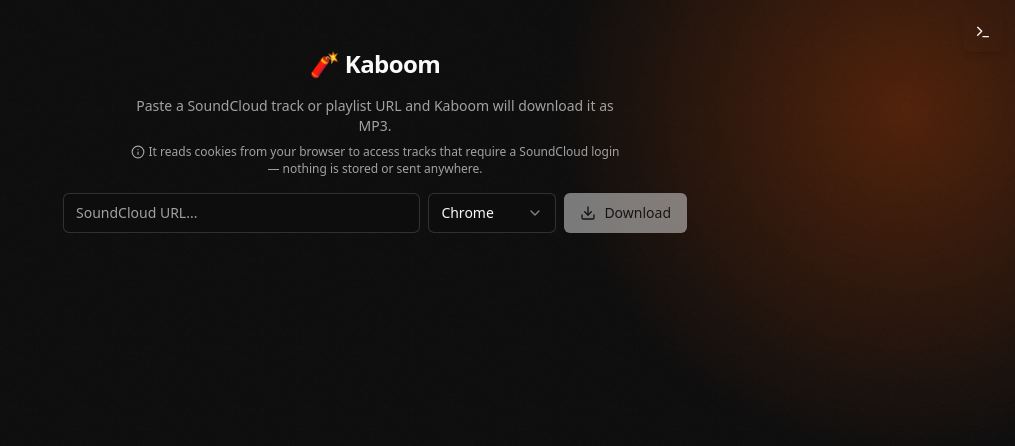
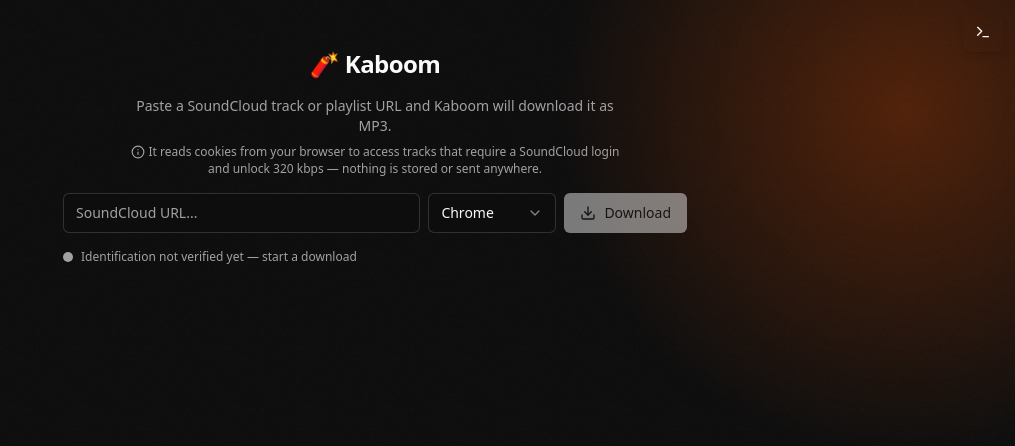
Before and after one commit to yuyujijin/kaboom, a React (Vite) app: page / in a window 1280 px wide. Shown: the top 446 px of the page, without its empty margins (265-1280 px from the left). Built offline with nearby package versions, Linux system fonts and the light colour scheme.

Commit message:
feat: add identification light

```diff
--- a/src/main/downloader.ts
+++ b/src/main/downloader.ts
@@ -126,9 +126,11 @@
     let rateLimitedAt: number | undefined
     let retryAttempt: number | undefined
     let warning: string | undefined
+    let identified: boolean | undefined
 
     const retryRe = /Retrying \((\d+)\/(\d+)\)/
-    const credentialsRe = /Original download format is only available for registered users/
+    const credentialsRe = /Original download format is only available for registered users|WARNING: find-generic-password failed/
+    const loggingInRe = /\[soundcloud\] Logging in/
 
     proc.stdout.on('data', (data: Buffer) => {
       for (const line of data.toString().split('\n')) {
@@ -136,6 +138,10 @@
         if (!trimmed) continue
 
         writeLine(`[stdout] ${trimmed}`)
+
+        if(loggingInRe.test(trimmed)) {
+          identified = true;
+        }
 
         if (trimmed.startsWith(TRACK_PREFIX)) {
           try {
@@ -163,6 +169,7 @@
             retryAttempt,
             maxRetries: RETRY_MAX,
             warning,
+            identified,
           })
         } catch {
           // malformed progress line — ignore
@@ -188,6 +195,7 @@
 
         if (credentialsRe.test(trimmed)) {
           warning = 'Not logged in to SoundCloud — downloading at lower quality'
+          identified = false;
         }
 
         onProgress({
@@ -197,6 +205,7 @@
           retryAttempt,
           maxRetries: RETRY_MAX,
           warning,
+          identified,
         })
       }
     })
@@ -205,7 +214,7 @@
       writeLine(`[exit] code ${code}`)
       logStream.end()
       if (code === 0) {
-        onProgress({ status: 'done', message: 'Download complete' })
+        onProgress({ status: 'done', message: 'Download complete', identified })
         resolve()
       } else {
         const err = `yt-dlp exited with code ${code}`
--- a/src/renderer/App.tsx
+++ b/src/renderer/App.tsx
@@ -5,6 +5,7 @@
 import { OrangeGlow } from './components/ui/OrangeGlow'
 import { DownloadForm } from './components/download/DownloadForm'
 import { DownloadStatus } from './components/download/DownloadStatus'
+import { IdentificationLight } from './components/download/IdentificationLight'
 import { RateLimitAlert } from './components/download/RateLimitAlert'
 import { TrackList } from './components/track/TrackList'
 import { useRateLimit } from './hooks/use-rate-limit'
@@ -33,6 +34,8 @@
   const [tracks, setTracks] = useState<{ info: TrackInfo; percent?: number; done?: boolean }[]>([])
   const [outputDir, setOutputDir] = useState<string | null>(null)
   const [logPath, setLogPath] = useState<string | null>(null)
+  // Last known identification result (undefined until a download reports it).
+  const [identified, setIdentified] = useState<boolean | undefined>(undefined)
 
   const { isRateLimited, rateLimit, setRateLimit } = useRateLimit(loading)
 
@@ -46,6 +49,7 @@
     setLoading(true)
     setStatus(null)
     setTracks([])
+    setIdentified(undefined)
 
     const cleanupStarted = window.api.onDownloadStarted((lp) => {
       setLogPath(lp)
@@ -67,6 +71,7 @@
           prev.map((t, i) => (i === idx ? { ...t, percent: progress.percent } : t))
         )
       }
+      if (progress.identified != null) setIdentified(progress.identified)
       if (progress.rateLimitedAt != null) setRateLimit({ rateLimitedAt: progress.rateLimitedAt, retryAttempt: progress.retryAttempt, maxRetries: progress.maxRetries })
       // Merge to avoid flicker when a trackInfo event (no percent) arrives between tracks
       setStatus((prev) => (prev ? { ...prev, ...progress } : progress))
@@ -100,7 +105,7 @@
             Paste a SoundCloud track or playlist URL and Kaboom will download it as MP3.
           </p>
           <p className="text-center text-xs text-muted-foreground">
-            <Info className="inline-block mr-1 mb-0.5 h-3.5 w-3.5 shrink-0" />It reads cookies from your browser to access tracks that require a SoundCloud login — nothing is stored or sent anywhere.
+            <Info className="inline-block mr-1 mb-0.5 h-3.5 w-3.5 shrink-0" />It reads cookies from your browser to access tracks that require a SoundCloud login and unlock 320 kbps — nothing is stored or sent anywhere.
           </p>
         </div>
         <DownloadForm
@@ -112,6 +117,7 @@
           onBrowserChange={setBrowser}
           onSubmit={handleDownload}
         />
+        <IdentificationLight identified={identified} />
         {outputDir && (
           <button
             onClick={() => window.api.openFolder(outputDir)}
--- a/src/renderer/components/download/DownloadForm.tsx
+++ b/src/renderer/components/download/DownloadForm.tsx
@@ -3,7 +3,6 @@
 import { Button } from '../ui/button'
 import { Input } from '../ui/input'
 import { Select, SelectContent, SelectItem, SelectTrigger, SelectValue } from '../ui/select'
-import { cn } from '../../lib/utils'
 
 const BROWSERS: CookiesBrowser[] = [
   'chrome',
--- /dev/null
+++ b/src/renderer/components/download/IdentificationLight.tsx
@@ -0,0 +1,39 @@
+import { cn } from '../../lib/utils'
+
+interface IdentificationLightProps {
+  /** undefined = not verified yet, true = identified, false = not identified */
+  identified?: boolean
+}
+
+const STATES = {
+  unknown: {
+    dot: 'bg-muted-foreground',
+    glow: '',
+    text: 'text-muted-foreground',
+    label: 'Identification not verified yet — start a download',
+  },
+  identified: {
+    dot: 'bg-emerald-500',
+    glow: 'shadow-[0_0_8px_2px] shadow-emerald-500/50',
+    text: 'text-emerald-500',
+    label: 'Identified — 320 kbps unlocked',
+  },
+  unidentified: {
+    dot: 'bg-amber-500',
+    glow: 'shadow-[0_0_8px_2px] shadow-amber-500/50',
+    text: 'text-amber-500',
+    label: 'Not identified — downloading at lower quality',
+  },
+} as const
+
+export function IdentificationLight({ identified }: IdentificationLightProps) {
+  const state =
+    identified === undefined ? STATES.unknown : identified ? STATES.identified : STATES.unidentified
+
+  return (
+    <div className="flex w-full items-center gap-2 text-xs">
+      <span className={cn('h-2.5 w-2.5 shrink-0 rounded-full', state.dot, state.glow)} />
+      <span className={state.text}>{state.label}</span>
+    </div>
+  )
+}
--- a/src/shared/types.ts
+++ b/src/shared/types.ts
@@ -26,6 +26,12 @@
   maxRetries?: number
   /** Non-fatal warning to surface in the UI (e.g. missing credentials) */
   warning?: string
+  /**
+   * Whether the user was successfully identified to SoundCloud (320 kbps unlocked).
+   * Optimistically true once a download starts; flips to false if yt-dlp reports the
+   * original format is only available to registered users. Undefined until known.
+   */
+  identified?: boolean
   /** Metadata for the track that is about to be downloaded */
   trackInfo?: TrackInfo
 }
```
Also changed, not shown: 1 other file (tests, documents, lock files or other folders).
